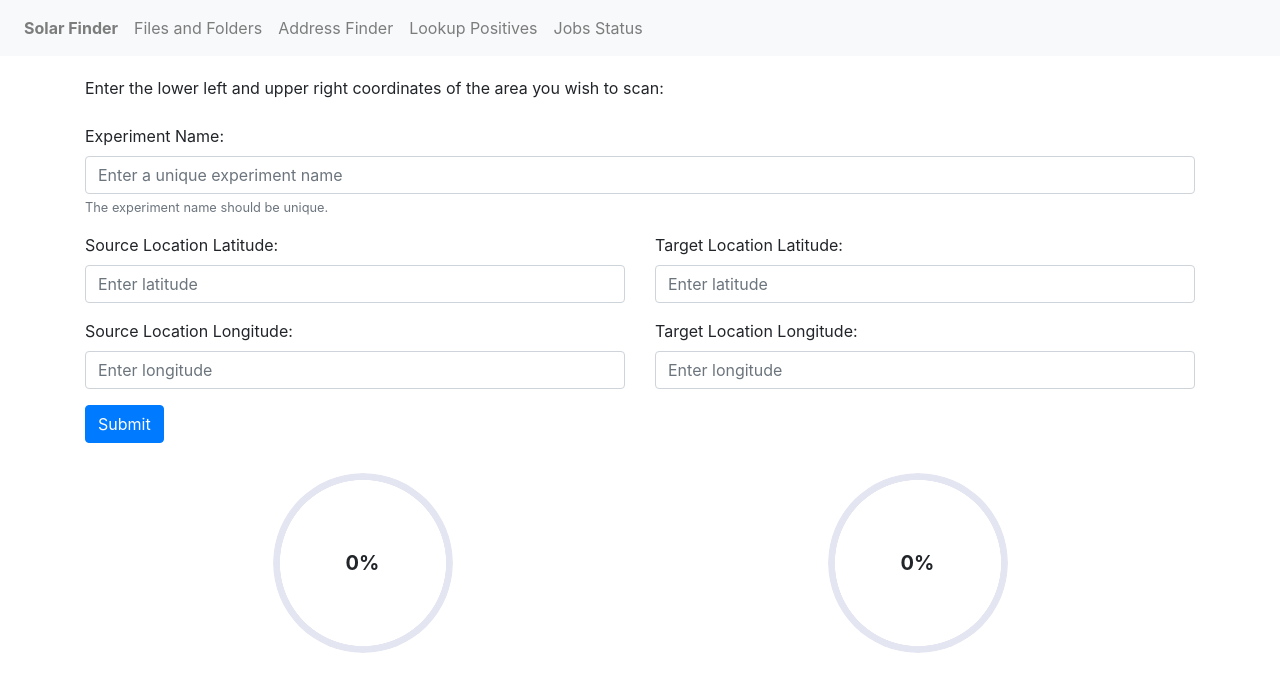
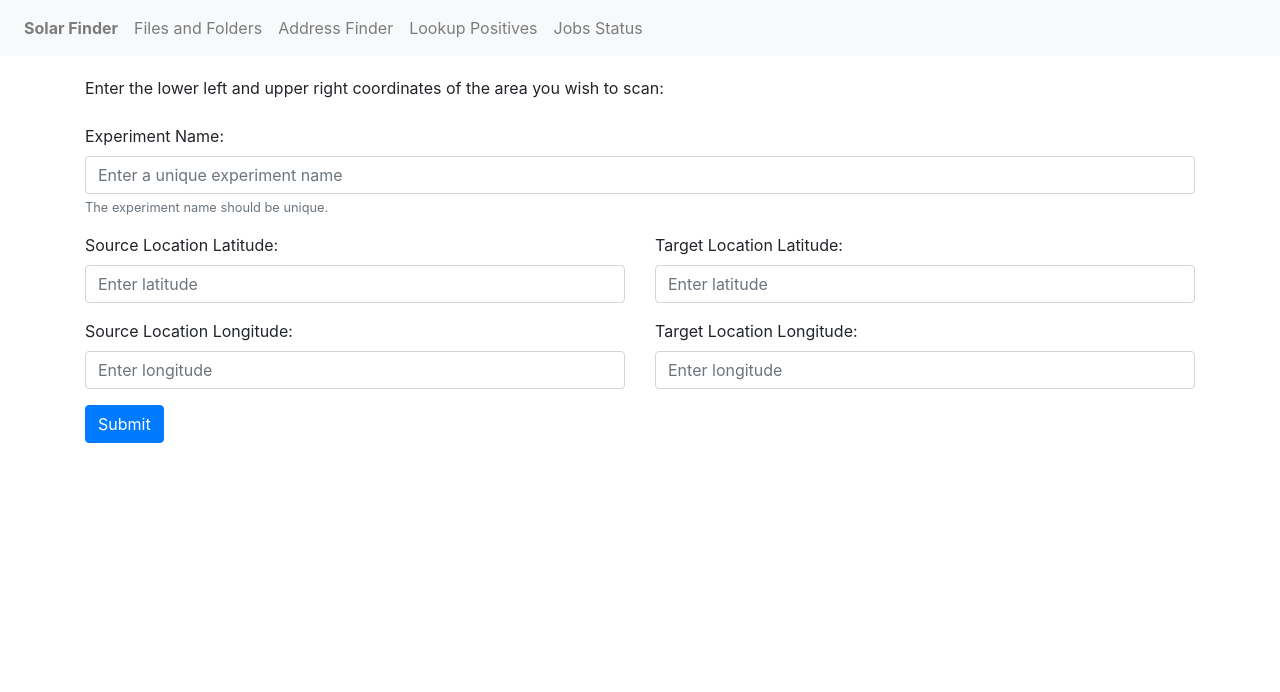
Before and after one commit to mohammadmozafari/solar-finder-tool, a plain HTML site: page webapp/templates/home.html in a window 1280 px wide. Drawn offline with nearby package versions, Linux system fonts and the light colour scheme.

Commit message:
progress bar removed

```diff
--- a/webapp/templates/home.html
+++ b/webapp/templates/home.html
@@ -84,35 +84,6 @@
             <button type="button" class="btn btn-primary" onclick="submitCoordinates()">Submit</button>
         </form>
 
-
-        <div id="ProgressSection", class="float-container">
-
-            <div class="float-child">
-                <div
-                    class="DownloadRadialProgress"
-                    role="progressbar"
-                    aria-valuenow="25"
-                    aria-valuemin="0"
-                    aria-valuemax="100"
-                    style="width: 180px; height: 180px; font-size: 20px; margin: auto"
-                ></div>
-                <input type="range" class="downloadProgressInput" value="0" min="0" max="100" hidden />
-            </div>
-
-            <div class="float-child">
-                <div
-                    class="ProcessRadialProgress"
-                    role="progressbar"
-                    aria-valuenow="25"
-                    aria-valuemin="0"
-                    aria-valuemax="100"
-                    style="width: 180px; height: 180px; font-size: 20px; margin: auto"
-                ></div>
-                <input type="range" class="processProgressInput" value="0" min="0" max="100" hidden />
-            </div>
-
-          </div>
-
         <!-- <div
             class="RadialProgress"
             role="progressbar"
```
